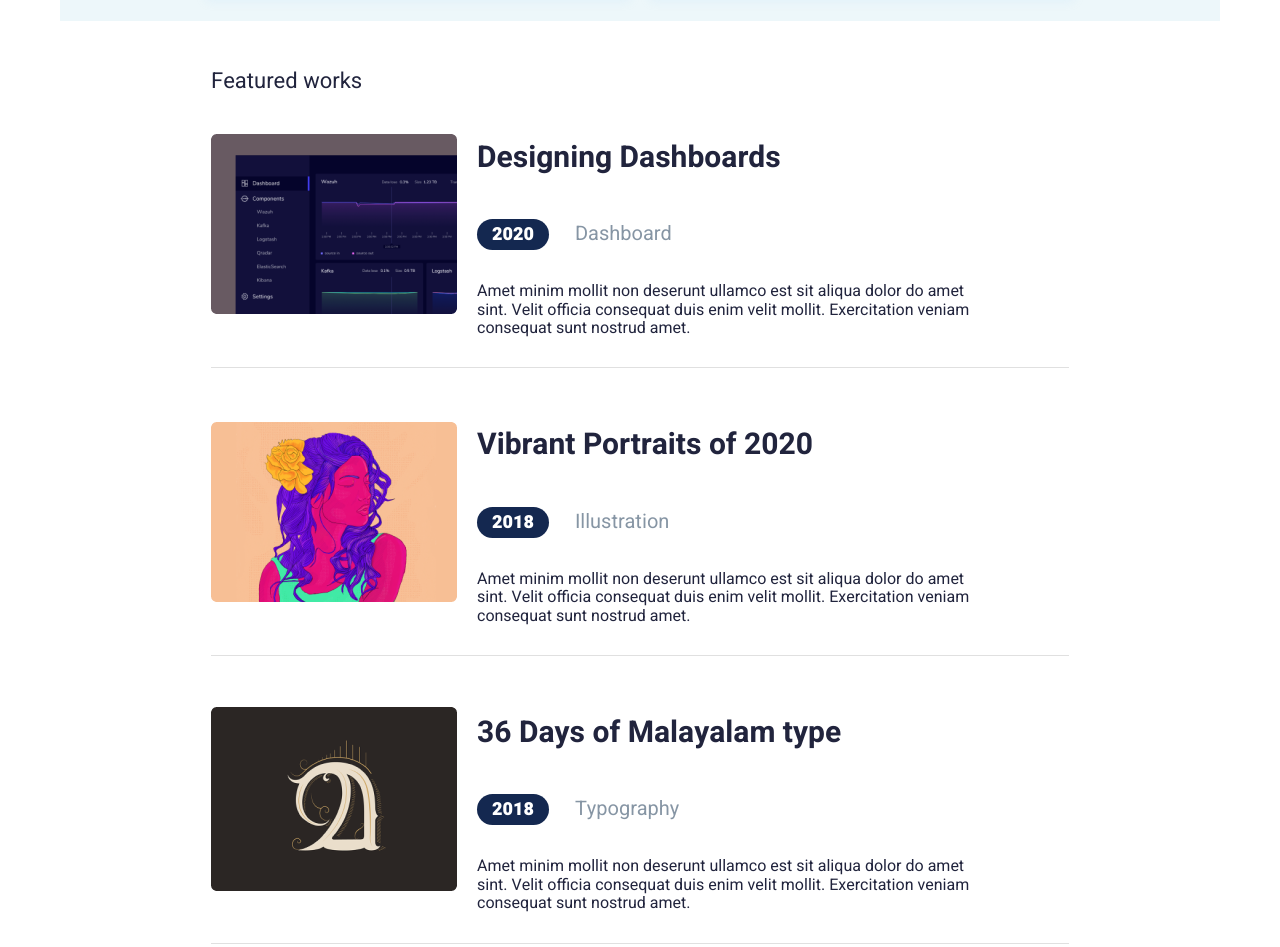
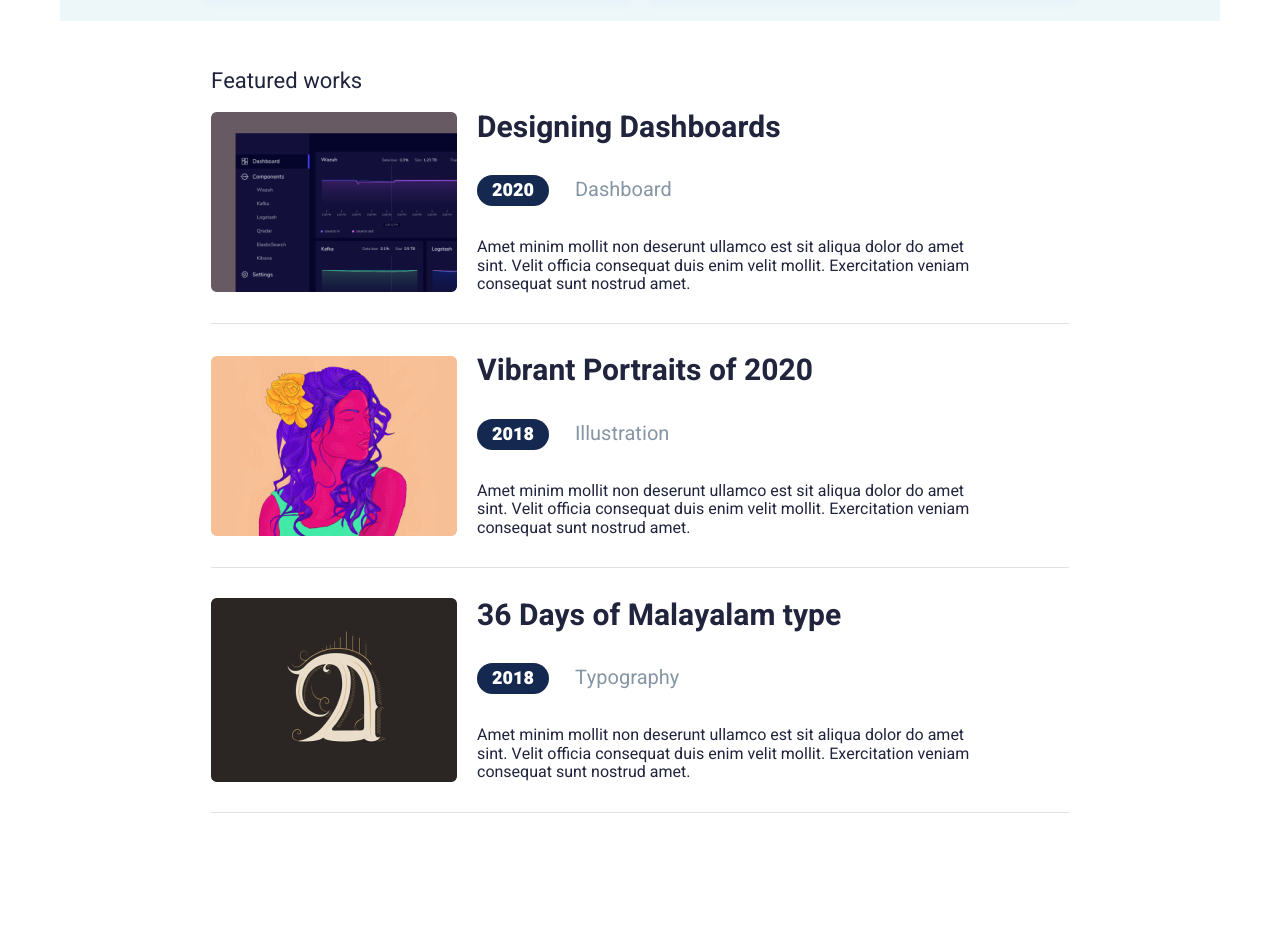
Before and after one commit to AntoninaVi/Task-1, a plain HTML site: page index.html in a window 1280 px wide. Shown: the part 1059-2006 px from the top of the page. Drawn offline with Linux system fonts and the light colour scheme.

Commit message:
featured works margin

```diff
--- a/style.css
+++ b/style.css
@@ -300,7 +300,7 @@ body {
     font-style: normal;
     font-weight: 700;
     font-size: 30px;
-
+    margin: 0 0 16px 0;
 }
 .works-article__name {
     font-style: normal;
```
